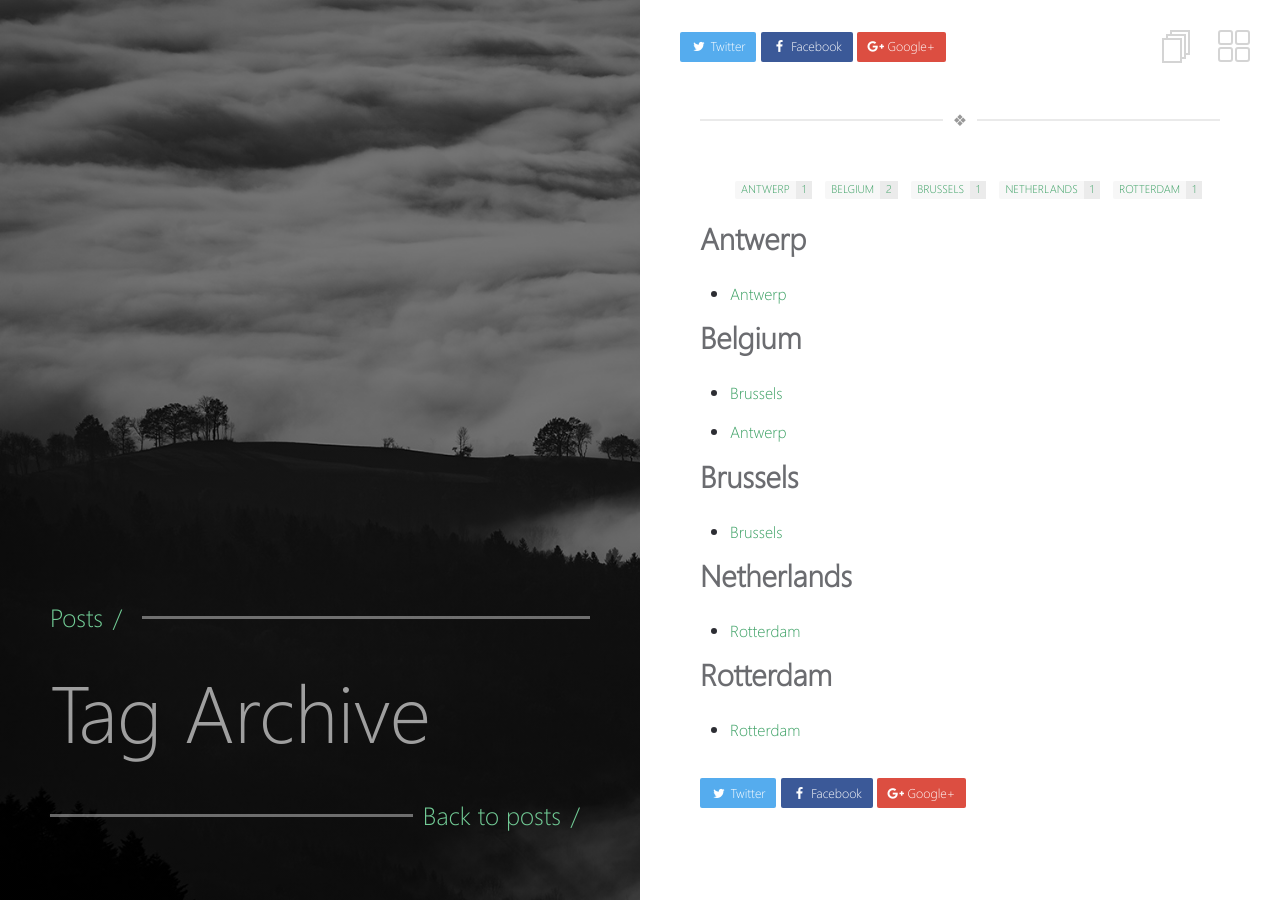
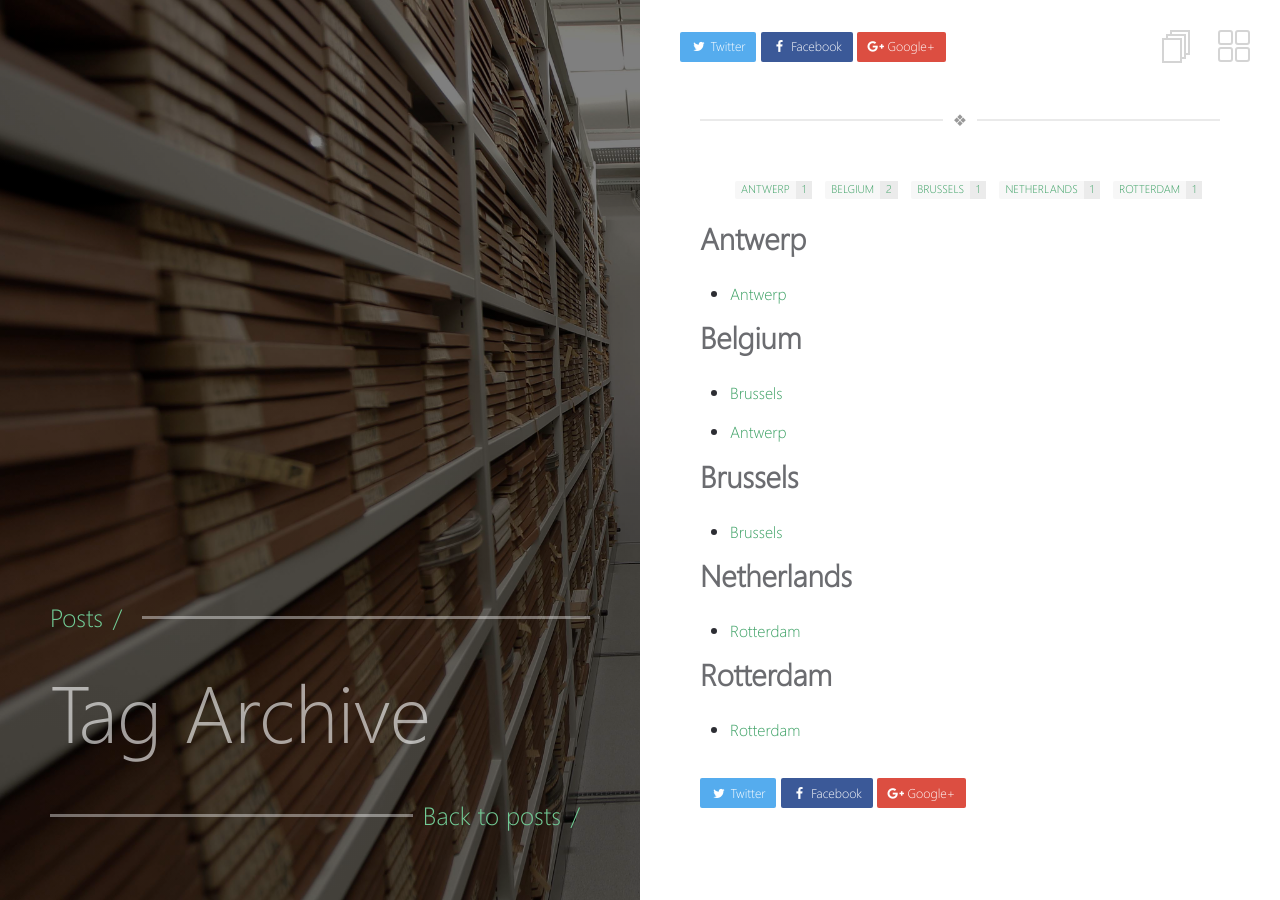
Before and after one commit to doulemint/undiscoveredattractions.github.io, a Jekyll site: the page built from _pages/tags.md, in a window 1280 px wide. Built offline with Jekyll 4.4.1, drawn with Linux system fonts in a browser that asks for light colours.

Commit message:
updated tags with new picture.

```diff
--- a/_pages/tags.md
+++ b/_pages/tags.md
@@ -3,6 +3,7 @@ layout: page
 title: Tag Archive
 description: "An archive of posts sorted by tag."
 permalink: /tags.html
+image: images/archive.jpg
 ---
 
 {% capture site_tags %}{% for tag in site.tags %}{{ tag | first }}{% unless forloop.last %},{% endunless %}{% endfor %}{% endcapture %}
```
Also changed, not shown: images/archive.jpg (added), 3 other files.
